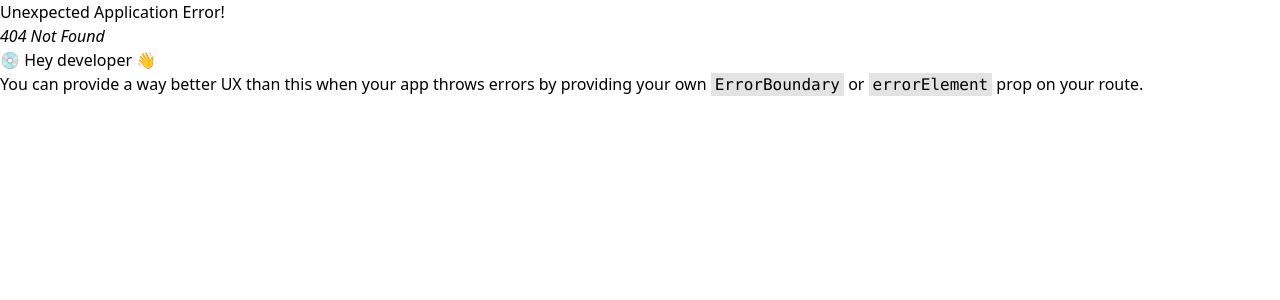
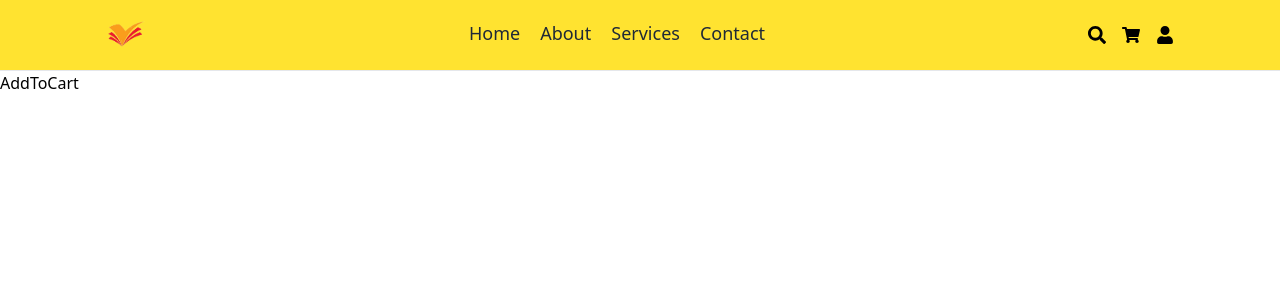
Before and after one commit to ahamedasif07/Project-E-Commerce, a React (Vite) app: page /addToCart in a window 1280 px wide. Before the commit this address had no page. Shown: the top 300 px of the page. Built offline with nearby package versions, Linux system fonts and the light colour scheme.

Commit message:
add to caty data get on add to cart page

```diff
--- a/src/Routing.jsx
+++ b/src/Routing.jsx
@@ -1,6 +1,7 @@
 import { createBrowserRouter } from "react-router-dom";
 import MainLayOut from "./MainLayOut";
 import Home from "./pages/Home";
+import AddToCart from "./pages/AddToCart";
 
 export const router = createBrowserRouter([
   {
@@ -11,6 +12,10 @@ export const router = createBrowserRouter([
         path: "/", // Represents the default child route
         element: <Home />,
       },
+      {
+        path: "/addToCart", // Represents the default child route
+        element: <AddToCart/>,
+      },
     ],
   },
 ]);
--- a/src/components/BookCard/BookCard.jsx
+++ b/src/components/BookCard/BookCard.jsx
@@ -2,6 +2,7 @@ import React from 'react'
 import { FaShoppingCart } from "react-icons/fa";
 import { FaDiceD6 } from "react-icons/fa6";
 import { IoEye } from "react-icons/io5";
+import { Link } from 'react-router';
 
 const BookCard = ({book}) => {
     const {bookCategory,image,bookName,price,discountPrice,discountPercentage}=book;
@@ -26,9 +27,9 @@ const BookCard = ({book}) => {
   </div>
   <div className="absolute bottom-12 w-full">
   <div className="flex items-center justify-around py-2 transform translate-y-10 opacity-0 group-hover:opacity-100 group-hover:translate-y-0 bg-gray-100 shadow-md gap-2 justify-center transition-all duration-300 ease-in-out">
-    <p className="p-1 text-gray-700 border-b-2  border-gray-600 hover:border-[#FFE330] hover:text-[#FFE330] transition-all duration-300 ease-in-out">
+    <Link to='/AddToCart' className="p-1 text-gray-700 border-b-2  border-gray-600 hover:border-[#FFE330] hover:text-[#FFE330] transition-all duration-300 ease-in-out">
       <FaShoppingCart />
-    </p>
+    </Link>
     <p className="p-1 text-gray-700 border-b-2  border-gray-600 hover:border-[#FFE330] hover:text-[#FFE330] transition-all duration-300 ease-in-out">
 
       <IoEye />
--- /dev/null
+++ b/src/pages/AddToCart.jsx
@@ -0,0 +1,12 @@
+import React, { useContext } from 'react'
+import { DataContext } from '../MainLayOut'
+
+const AddToCart = () => {
+    const {data}=useContext(DataContext)
+    console.log(data)
+  return (
+    <div>AddToCart</div>
+  )
+}
+
+export default AddToCart
```
